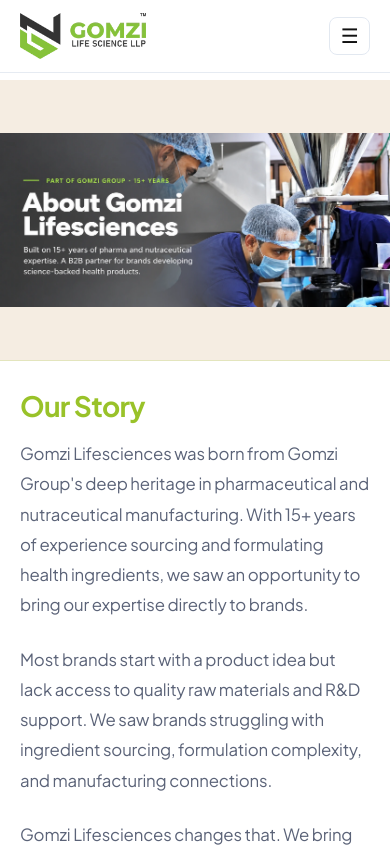
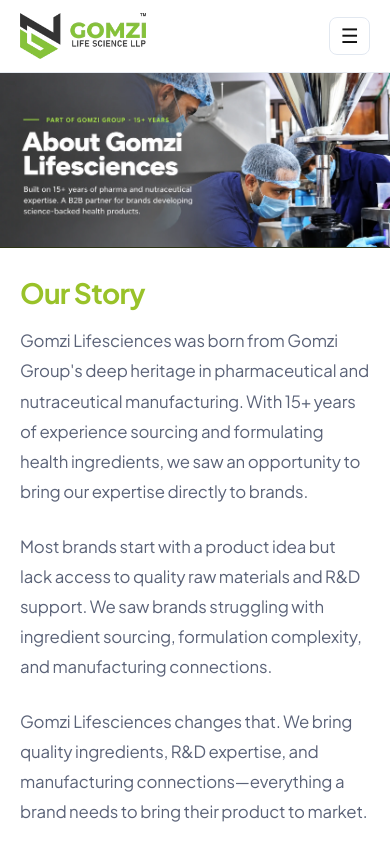
Before and after one commit to GomziServies/gomzi-life-science-formulation-website, a React (Vite) app: page /about in a window 390 px wide. Shown: the top 847 px of the page. Built offline with nearby package versions, Linux system fonts and the light colour scheme; the HTML template or start-up script is replaced by a standard one.

Commit message:
feat: add design system and base styles in index.css

```diff
--- a/src/index.css
+++ b/src/index.css
@@ -256,6 +256,10 @@ img {
 }
 
 @media (max-width: 860px) {
+  :root {
+    --header-height: 72px;
+  }
+
   .nav {
     padding: 0 1.25rem;
     height: 72px;
@@ -484,7 +488,7 @@ a:hover {
   width: 100%;
   height: auto;
   aspect-ratio: 1672 / 750;
-  object-fit: contain;
+  object-fit: cover;
   image-rendering: -webkit-optimize-contrast;
   image-rendering: high-quality;
 }
@@ -741,7 +745,7 @@ a:hover {
   overflow: hidden;
   box-shadow: 0 16px 36px -10px rgba(15, 23, 42, 0.08);
   border-bottom: 1px solid rgba(153, 194, 41, 0.2);
-  background: #f5ede2;
+  background: #111111;
 }
 
 .about-hero-img {
@@ -749,7 +753,7 @@ a:hover {
   width: 100%;
   height: auto;
   aspect-ratio: 1672 / 750;
-  object-fit: contain;
+  object-fit: cover;
   image-rendering: -webkit-optimize-contrast;
   image-rendering: high-quality;
 }
@@ -808,29 +812,7 @@ a:hover {
   text-shadow: 0 1px 6px rgba(0, 0, 0, 0.4);
 }
 
-@media (max-width: 960px) {
-  .about-hero-img {
-    height: clamp(300px, 44vw, 420px);
-  }
-}
-
-@media (max-width: 680px) {
-  .about-hero-img {
-    height: 280px;
-  }
-
-  .about-hero-overlay {
-    position: absolute;
-    inset: 0;
-    padding: 1.5rem 1.25rem;
-    background: rgba(15, 23, 42, 0.5);
-  }
-
-  .about-hero-overlay h1 {
-    font-size: 1.75rem;
-    margin-bottom: 0.65rem;
-  }
-}
+
 
 /* Slightly decrease top padding between About Hero and Story section */
 .about-hero-banner + .section,
@@ -853,7 +835,7 @@ a:hover {
   overflow: hidden;
   box-shadow: 0 16px 36px -10px rgba(15, 23, 42, 0.08);
   border-bottom: 1px solid rgba(153, 194, 41, 0.2);
-  background: #f5ede2;
+  background: #111111;
 }
 
 .rd-hero-img {
@@ -861,7 +843,7 @@ a:hover {
   width: 100%;
   height: auto;
   aspect-ratio: 1672 / 750;
-  object-fit: contain;
+  object-fit: cover;
   image-rendering: -webkit-optimize-contrast;
   image-rendering: high-quality;
 }
```
